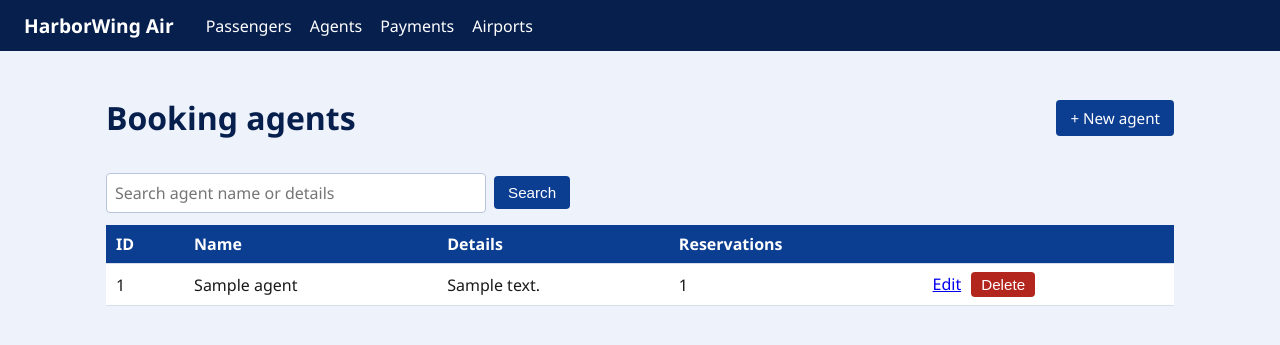
After one commit to 201980287manio/harborwing-crud, a Flask app: page /agents/ in a window 1280 px wide. The commit adds this page. Shown: the top 345 px of the page. Run offline with Flask 3, Linux system fonts and the light colour scheme; tables that the repository leaves empty or names only in its code hold one stand-in row (values such as "Sample post"); some libraries are stand-ins or nearby versions.

Commit message:
Add passengers, agents and payments modules

```diff
--- a/app.py
+++ b/app.py
@@ -11,7 +11,7 @@ from flask import Flask, render_template
 load_dotenv()
 
 from db import close_db, query_one  # noqa: E402
-from routes import airports  # noqa: E402
+from routes import agents, airports, passengers, payments  # noqa: E402
 
 # Table names are fixed here (never taken from user input).
 TABLES = [
@@ -25,7 +25,8 @@ def create_app():
     app = Flask(__name__)
     app.secret_key = os.getenv("SECRET_KEY", "dev-only-change-me")
     app.teardown_appcontext(close_db)
-    app.register_blueprint(airports.bp)
+    for module in (airports, passengers, agents, payments):
+        app.register_blueprint(module.bp)
 
     @app.route("/")
     def index():
--- /dev/null
+++ b/routes/agents.py
@@ -0,0 +1,103 @@
+"""Booking agents CRUD."""
+from flask import Blueprint, abort, flash, redirect, render_template, request, url_for
+
+from db import execute, query_all, query_one
+from routes.helpers import check_text, safe_delete
+
+bp = Blueprint("agents", __name__, url_prefix="/agents")
+
+FIELDS = [
+    dict(name="agent_name", label="Agent name", type="text", maxlength=120, required=True),
+    dict(name="other_details", label="Other details", type="textarea", maxlength=255),
+]
+COLUMNS = [f["name"] for f in FIELDS]
+LIST_COLUMNS = [("agent_id", "ID"), ("agent_name", "Name"),
+                ("other_details", "Details"), ("reservations", "Reservations")]
+
+
+def clean(form):
+    data = {}
+    for f in FIELDS:
+        value = form.get(f["name"], "").strip()
+        data[f["name"]] = value if f.get("required") else (value or None)
+    return data
+
+
+def validate(data):
+    errors = []
+    for f in FIELDS:
+        check_text(errors, data[f["name"]], f["label"], f["maxlength"], f.get("required", False))
+    return errors
+
+
+def render_form(heading, values):
+    return render_template("crud_form.html", heading=heading, fields=FIELDS, values=values,
+                           cancel_url=url_for("agents.index"))
+
+
+def get_or_404(item_id):
+    row = query_one("SELECT * FROM booking_agent WHERE agent_id = %s", (item_id,))
+    if row is None:
+        abort(404)
+    return row
+
+
+@bp.route("/")
+def index():
+    q = request.args.get("q", "").strip()
+    sql = ("SELECT a.agent_id, a.agent_name, a.other_details, "
+           "(SELECT COUNT(*) FROM reservation r WHERE r.agent_id = a.agent_id) AS reservations "
+           "FROM booking_agent a")
+    params = ()
+    if q:
+        like = f"%{q}%"
+        sql += " WHERE a.agent_name LIKE %s OR a.other_details LIKE %s"
+        params = (like, like)
+    sql += " ORDER BY a.agent_name LIMIT 200"
+    return render_template("crud_list.html", title="Booking agents", singular="agent",
+                           rows=query_all(sql, params), columns=LIST_COLUMNS, q=q,
+                           placeholder="Search agent name or details",
+                           new_url=url_for("agents.create"), id_key="agent_id",
+                           edit_endpoint="agents.edit", delete_endpoint="agents.delete")
+
+
+@bp.route("/new", methods=["GET", "POST"])
+def create():
+    if request.method == "POST":
+        data = clean(request.form)
+        errors = validate(data)
+        if not errors:
+            execute("INSERT INTO booking_agent (agent_name, other_details) VALUES (%s, %s)",
+                    (data["agent_name"], data["other_details"]))
+            flash("Booking agent was created.", "success")
+            return redirect(url_for("agents.index"))
+        for message in errors:
+            flash(message, "error")
+        return render_form("New booking agent", data)
+    return render_form("New booking agent", {})
+
+
+@bp.route("/<int:item_id>/edit", methods=["GET", "POST"])
+def edit(item_id):
+    row = get_or_404(item_id)
+    if request.method == "POST":
+        data = clean(request.form)
+        errors = validate(data)
+        if not errors:
+            execute("UPDATE booking_agent SET agent_name = %s, other_details = %s WHERE agent_id = %s",
+                    (data["agent_name"], data["other_details"], item_id))
+            flash(f"Booking agent {item_id} was updated.", "success")
+            return redirect(url_for("agents.index"))
+        for message in errors:
+            flash(message, "error")
+        return render_form(f"Edit booking agent {item_id}", data)
+    return render_form(f"Edit booking agent {item_id}", row)
+
+
+@bp.route("/<int:item_id>/delete", methods=["POST"])
+def delete(item_id):
+    get_or_404(item_id)
+    safe_delete("booking_agent", "agent_id", item_id, f"Booking agent {item_id}", [
+        ("reservation(s)", "SELECT COUNT(*) AS n FROM reservation WHERE agent_id = %s"),
+    ])
+    return redirect(url_for("agents.index"))
--- /dev/null
+++ b/routes/passengers.py
@@ -0,0 +1,124 @@
+"""Passengers CRUD."""
+import re
+
+from flask import Blueprint, abort, flash, redirect, render_template, request, url_for
+
+from db import execute, query_all, query_one
+from routes.helpers import check_text, safe_delete
+
+bp = Blueprint("passengers", __name__, url_prefix="/passengers")
+
+FIELDS = [
+    dict(name="first_name", label="First name", type="text", maxlength=80, required=True),
+    dict(name="second_name", label="Second name (optional)", type="text", maxlength=80),
+    dict(name="last_name", label="Last name", type="text", maxlength=80, required=True),
+    dict(name="phone", label="Phone", type="text", maxlength=30),
+    dict(name="email", label="Email", type="email", maxlength=150),
+    dict(name="address_line1", label="Address line 1", type="text", maxlength=150),
+    dict(name="address_line2", label="Address line 2", type="text", maxlength=150),
+    dict(name="city", label="City", type="text", maxlength=100),
+    dict(name="state_province_county", label="State / province / county", type="text", maxlength=100),
+    dict(name="country", label="Country", type="text", maxlength=100),
+    dict(name="other_details", label="Other details", type="textarea", maxlength=2000),
+]
+COLUMNS = [f["name"] for f in FIELDS]
+LIST_COLUMNS = [("passenger_id", "ID"), ("full_name", "Name"), ("email", "Email"),
+                ("phone", "Phone"), ("city", "City"), ("country", "Country"),
+                ("reservations", "Reservations")]
+EMAIL_RE = re.compile(r"[^@\s]+@[^@\s]+\.[^@\s]+")
+PHONE_RE = re.compile(r"[0-9+\-(). xX]+")
+
+
+def clean(form):
+    data = {}
+    for f in FIELDS:
+        value = form.get(f["name"], "").strip()
+        data[f["name"]] = value if f.get("required") else (value or None)
+    return data
+
+
+def validate(data):
+    errors = []
+    for f in FIELDS:
+        check_text(errors, data[f["name"]], f["label"], f["maxlength"], f.get("required", False))
+    if data["email"] and not EMAIL_RE.fullmatch(data["email"]):
+        errors.append("Email address is not valid.")
+    if data["phone"] and not PHONE_RE.fullmatch(data["phone"]):
+        errors.append("Phone may only contain digits, spaces and + - ( ) . x")
+    return errors
+
+
+def render_form(heading, values):
+    return render_template("crud_form.html", heading=heading, fields=FIELDS, values=values,
+                           cancel_url=url_for("passengers.index"))
+
+
+def get_or_404(item_id):
+    row = query_one("SELECT * FROM passenger WHERE passenger_id = %s", (item_id,))
+    if row is None:
+        abort(404)
+    return row
+
+
+@bp.route("/")
+def index():
+    q = request.args.get("q", "").strip()
+    sql = ("SELECT p.passenger_id, CONCAT_WS(' ', p.first_name, p.second_name, p.last_name) AS full_name, "
+           "p.email, p.phone, p.city, p.country, "
+           "(SELECT COUNT(*) FROM reservation r WHERE r.passenger_id = p.passenger_id) AS reservations "
+           "FROM passenger p")
+    params = ()
+    if q:
+        like = f"%{q}%"
+        sql += (" WHERE CONCAT_WS(' ', p.first_name, p.second_name, p.last_name) LIKE %s"
+                " OR p.email LIKE %s OR p.city LIKE %s OR p.country LIKE %s")
+        params = (like, like, like, like)
+    sql += " ORDER BY p.last_name, p.first_name LIMIT 200"
+    return render_template("crud_list.html", title="Passengers", singular="passenger",
+                           rows=query_all(sql, params), columns=LIST_COLUMNS, q=q,
+                           placeholder="Search name, email, city or country",
+                           new_url=url_for("passengers.create"), id_key="passenger_id",
+                           edit_endpoint="passengers.edit", delete_endpoint="passengers.delete")
+
+
+@bp.route("/new", methods=["GET", "POST"])
+def create():
+    if request.method == "POST":
+        data = clean(request.form)
+        errors = validate(data)
+        if not errors:
+            execute(f"INSERT INTO passenger ({', '.join(COLUMNS)}) "
+                    f"VALUES ({', '.join(['%s'] * len(COLUMNS))})",
+                    tuple(data[c] for c in COLUMNS))
+            flash("Passenger was created.", "success")
+            return redirect(url_for("passengers.index"))
+        for message in errors:
+            flash(message, "error")
+        return render_form("New passenger", data)
+    return render_form("New passenger", {})
+
+
+@bp.route("/<int:item_id>/edit", methods=["GET", "POST"])
+def edit(item_id):
+    row = get_or_404(item_id)
+    if request.method == "POST":
+        data = clean(request.form)
+        errors = validate(data)
+        if not errors:
+            execute("UPDATE passenger SET " + ", ".join(f"{c} = %s" for c in COLUMNS) +
+                    " WHERE passenger_id = %s", tuple(data[c] for c in COLUMNS) + (item_id,))
+            flash(f"Passenger {item_id} was updated.", "success")
+            return redirect(url_for("passengers.index"))
+        for message in errors:
+            flash(message, "error")
+        return render_form(f"Edit passenger {item_id}", data)
+    return render_form(f"Edit passenger {item_id}", row)
+
+
+@bp.route("/<int:item_id>/delete", methods=["POST"])
+def delete(item_id):
+    get_or_404(item_id)
+    safe_delete("passenger", "passenger_id", item_id, f"Passenger {item_id}", [
+        ("reservation(s)", "SELECT COUNT(*) AS n FROM reservation WHERE passenger_id = %s"),
+    ])
+    return redirect(url_for("passengers.index"))
--- /dev/null
+++ b/routes/payments.py
@@ -0,0 +1,129 @@
+"""Payments CRUD."""
+from datetime import datetime
+from decimal import Decimal, InvalidOperation
+
+from flask import Blueprint, abort, flash, redirect, render_template, request, url_for
+
+from db import execute, query_all, query_one
+from routes.helpers import safe_delete
+
+bp = Blueprint("payments", __name__, url_prefix="/payments")
+
+# Externally managed codes (demonstration values, same as the seed data).
+PAYMENT_STATUS = ["PAID", "PENDING", "REFUNDED", "FAILED"]
+MAX_AMOUNT = Decimal("9999999999.99")  # DECIMAL(12,2)
+
+FIELDS = [
+    dict(name="status_code", label="Status", type="select", options=PAYMENT_STATUS, required=True),
+    dict(name="payment_date", label="Payment date and time (UTC)", type="datetime-local", required=True),
+    dict(name="payment_amount", label="Amount", type="number", step="0.01", min="0.01", required=True),
+]
+LIST_COLUMNS = [("payment_id", "ID"), ("status_code", "Status"), ("payment_date", "Date (UTC)"),
+                ("payment_amount", "Amount"), ("reservations", "Linked reservations")]
+
+
+def clean(form):
+    return {f["name"]: form.get(f["name"], "").strip() for f in FIELDS}
+
+
+def validate(data):
+    """Returns (errors, parsed) where parsed holds the converted date and amount."""
+    errors, parsed = [], {}
+    if data["status_code"] not in PAYMENT_STATUS:
+        errors.append("Choose a valid payment status.")
+    try:
+        parsed["payment_date"] = datetime.fromisoformat(data["payment_date"])
+    except ValueError:
+        errors.append("Enter a valid payment date and time.")
+    try:
+        amount = Decimal(data["payment_amount"])
+        if not amount.is_finite():
+            raise InvalidOperation
+        if amount <= 0:
+            errors.append("Amount must be greater than zero.")
+        elif amount.as_tuple().exponent < -2:
+            errors.append("Amount can have at most 2 decimal places.")
+        elif amount > MAX_AMOUNT:
+            errors.append("Amount is too large.")
+        else:
+            parsed["payment_amount"] = amount
+    except InvalidOperation:
+        errors.append("Enter a valid amount, for example 250.00.")
+    return errors, parsed
+
+
+def render_form(heading, values):
+    return render_template("crud_form.html", heading=heading, fields=FIELDS, values=values,
+                           cancel_url=url_for("payments.index"))
+
+
+def get_or_404(item_id):
+    row = query_one("SELECT * FROM payment WHERE payment_id = %s", (item_id,))
+    if row is None:
+        abort(404)
+    return row
+
+
+@bp.route("/")
+def index():
+    q = request.args.get("q", "").strip()
+    sql = ("SELECT p.payment_id, p.status_code, p.payment_date, p.payment_amount, "
+           "(SELECT COUNT(*) FROM reservation_payment rp WHERE rp.payment_id = p.payment_id) AS reservations "
+           "FROM payment p")
+    params = ()
+    if q:
+        sql += " WHERE p.status_code LIKE %s OR CAST(p.payment_id AS CHAR) = %s"
+        params = (f"%{q}%", q)
+    sql += " ORDER BY p.payment_date DESC LIMIT 200"
+    return render_template("crud_list.html", title="Payments", singular="payment",
+                           rows=query_all(sql, params), columns=LIST_COLUMNS, q=q,
+                           placeholder="Search by status or payment ID",
+                           new_url=url_for("payments.create"), id_key="payment_id",
+                           edit_endpoint="payments.edit", delete_endpoint="payments.delete")
+
+
+@bp.route("/new", methods=["GET", "POST"])
+def create():
+    if request.method == "POST":
+        data = clean(request.form)
+        errors, parsed = validate(data)
+        if not errors:
+            execute("INSERT INTO payment (status_code, payment_date, payment_amount) VALUES (%s, %s, %s)",
+                    (data["status_code"], parsed["payment_date"], parsed["payment_amount"]))
+            flash("Payment was created.", "success")
+            return redirect(url_for("payments.index"))
+        for message in errors:
+            flash(message, "error")
+        return render_form("New payment", data)
+    return render_form("New payment", {})
+
+
+@bp.route("/<int:item_id>/edit", methods=["GET", "POST"])
+def edit(item_id):
+    row = get_or_404(item_id)
+    if request.method == "POST":
+        data = clean(request.form)
+        errors, parsed = validate(data)
+        if not errors:
+            execute("UPDATE payment SET status_code = %s, payment_date = %s, payment_amount = %s "
+                    "WHERE payment_id = %s",
+                    (data["status_code"], parsed["payment_date"], parsed["payment_amount"], item_id))
+            flash(f"Payment {item_id} was updated.", "success")
+            return redirect(url_for("payments.index"))
+        for message in errors:
+            flash(message, "error")
+        return render_form(f"Edit payment {item_id}", data)
+    values = {"status_code": row["status_code"],
+              "payment_date": row["payment_date"].strftime("%Y-%m-%dT%H:%M"),
+              "payment_amount": str(row["payment_amount"])}
+    return render_form(f"Edit payment {item_id}", values)
+
+
+@bp.route("/<int:item_id>/delete", methods=["POST"])
+def delete(item_id):
+    get_or_404(item_id)
+    safe_delete("payment", "payment_id", item_id, f"Payment {item_id}", [
+        ("reservation(s) (remove the links from those reservations first)",
+         "SELECT COUNT(*) AS n FROM reservation_payment WHERE payment_id = %s"),
+    ])
+    return redirect(url_for("payments.index"))
--- a/templates/base.html
+++ b/templates/base.html
@@ -10,6 +10,9 @@
   <header>
     <a class="brand" href="{{ url_for('index') }}">HarborWing Air</a>
     <nav>
+      <a href="{{ url_for('passengers.index') }}">Passengers</a>
+      <a href="{{ url_for('agents.index') }}">Agents</a>
+      <a href="{{ url_for('payments.index') }}">Payments</a>
       <a href="{{ url_for('airports.index') }}">Airports</a>
       <!-- Add links here as you build each module -->
     </nav>
--- /dev/null
+++ b/templates/crud_list.html
@@ -0,0 +1,37 @@
+{% extends "base.html" %}
+{% block title %}{{ title }}{% endblock %}
+{% block content %}
+<div class="head">
+  <h1>{{ title }}</h1>
+  <a class="btn" href="{{ new_url }}">+ New {{ singular }}</a>
+</div>
+<form method="get" class="search">
+  <input name="q" value="{{ q }}" placeholder="{{ placeholder }}">
+  <button type="submit">Search</button>
+  {% if q %}<a href="{{ request.path }}">Clear</a>{% endif %}
+</form>
+<table>
+  <thead>
+    <tr>
+      {% for key, label in columns %}<th>{{ label }}</th>{% endfor %}
+      <th></th>
+    </tr>
+  </thead>
+  <tbody>
+  {% for row in rows %}
+    <tr>
+      {% for key, label in columns %}<td>{{ row[key] if row[key] is not none else '' }}</td>{% endfor %}
+      <td class="actions">
+        <a href="{{ url_for(edit_endpoint, item_id=row[id_key]) }}">Edit</a>
+        <form method="post" action="{{ url_for(delete_endpoint, item_id=row[id_key]) }}"
+              onsubmit="return confirm('Delete {{ singular }} {{ row[id_key] }}?');">
+          <button type="submit" class="danger">Delete</button>
+        </form>
+      </td>
+    </tr>
+  {% else %}
+    <tr><td colspan="{{ columns|length + 1 }}">No records found.</td></tr>
+  {% endfor %}
+  </tbody>
+</table>
+{% endblock %}
```
Also changed, not shown: routes/helpers.py (added, +44 -0 lines), templates/crud_form.html (added, +30 -0 lines).
